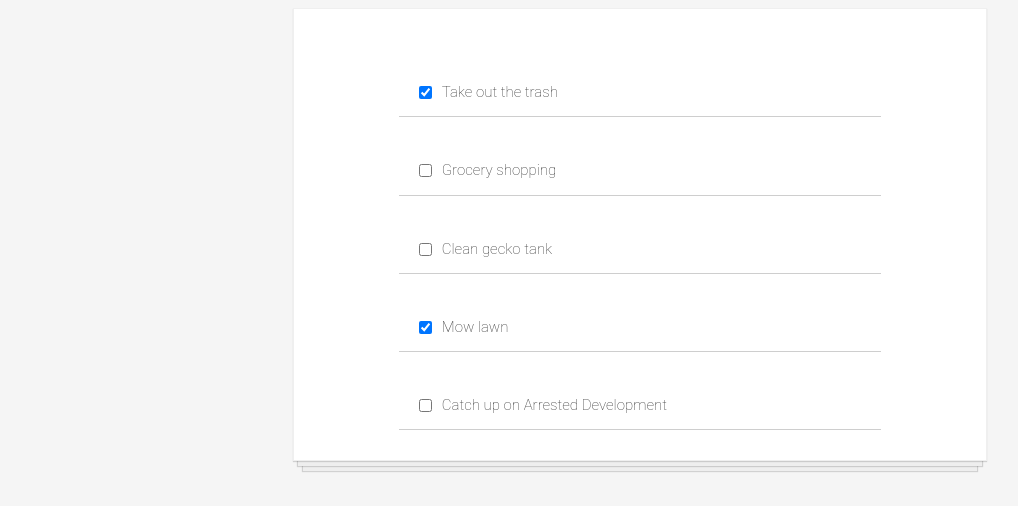
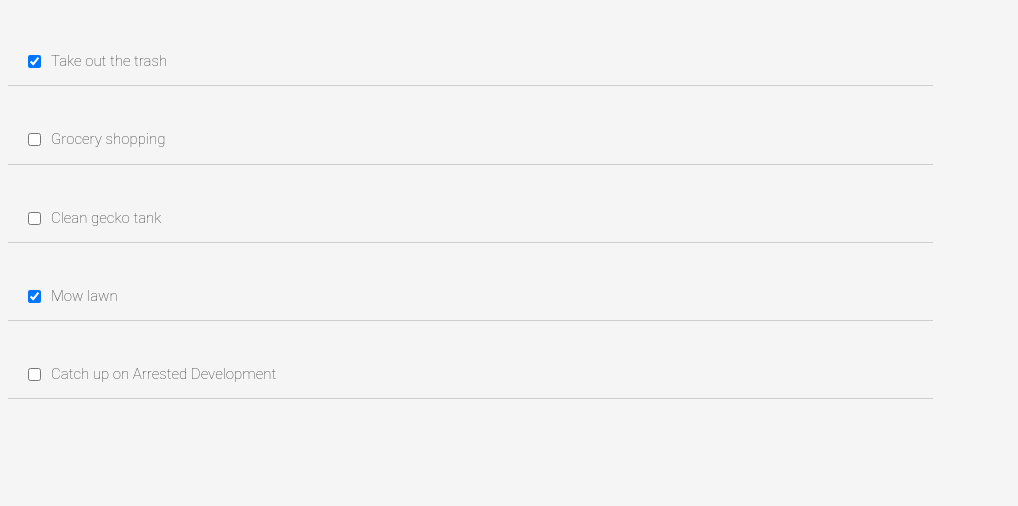
Before and after one commit to abhishekshahane/ToDo_App, a React app: page / in a window 1280 px wide. Shown: the top 506 px of the page, without its empty margins (0-1018 px from the left). Built offline with nearby package versions, Linux system fonts and the light colour scheme.

Commit message:
Update App.js

```diff
--- a/App.js
+++ b/App.js
@@ -1,21 +1,26 @@
 /*
-Let's practice props and mapping components on our todo list app!
-
-I've created a js file with some todos data in it, which I'm imported into this file. (Normally this data would come from an API call, not a local file).
-
-Challenge: Using the array map method, render a child component for each todo item in the todosData array and pass the relevant data to it.
+Now finished Todo stage 4.
 */
 
-import React from "react"
+import React, {Component} from "react"
 import TodoItem from "./ToDoItem"
 import todosData from "./todosData"
-function App() {
-    const init = todosData.map(item => <TodoItem key={item.id} product={item} />)
-    return (
-        <div className="todo-list">
+class App extends Component{
+    constructor(){
+        super()
+        this.state = {
+            //Managing todosData here now
+            todos: todosData
+        }
+    }
+    render(){
+        const init = this.state.todos.map(item => <TodoItem key={item.id} product={item} />)
+        return(
+            <div>
             {init}
-        </div>
-    )
+            </div>
+        )
+    }
 }
 
 export default App
```
